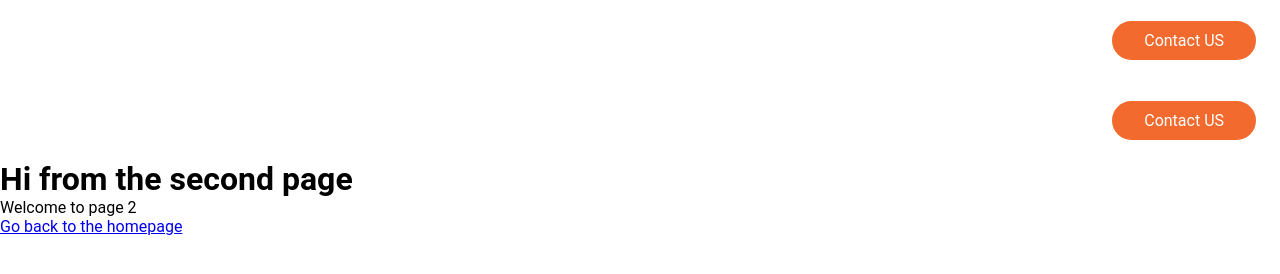
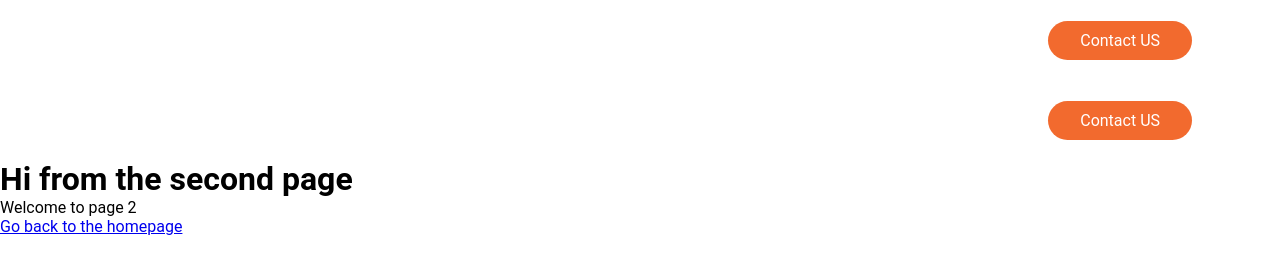
Before and after one commit to LitHaxor/Oxodra-consultancy, a Gatsby site: page /page-2 in a window 1280 px wide. Built offline with nearby package versions, Linux system fonts and the light colour scheme; Gatsby itself is replaced by a stand-in of ours.

Commit message:
Trying to fix layouts

```diff
--- a/src/components/Header.jsx
+++ b/src/components/Header.jsx
@@ -34,7 +34,7 @@ const Nav = styled.nav`
     height: 80px;
     display: flex;
     justify-content: space-between;
-    padding: 0.5rem calc((100vw - 1300px)/2 );
+    padding: 0.5rem 4rem;
     z-index: 100;
     position: relative;
 `
```
